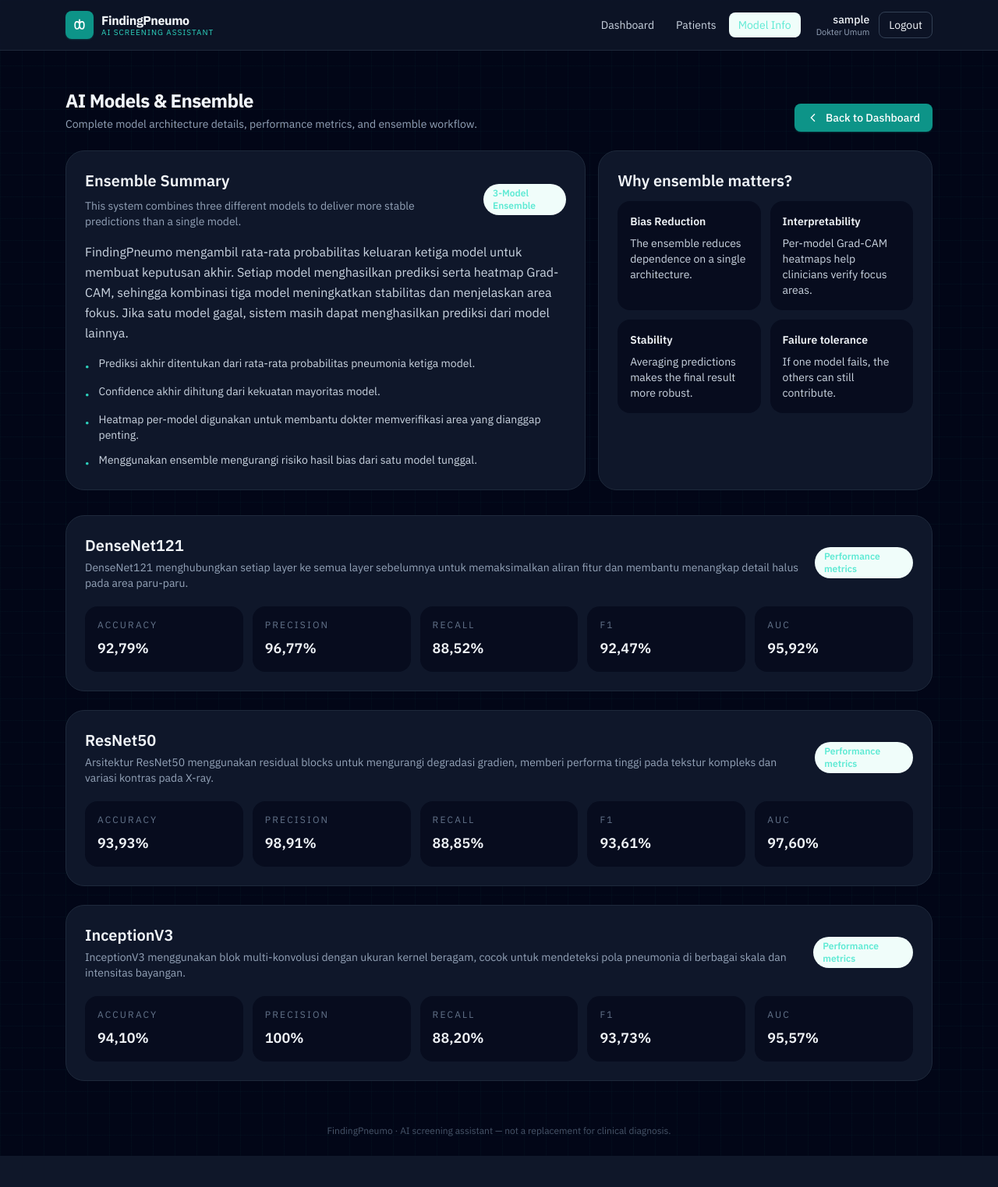
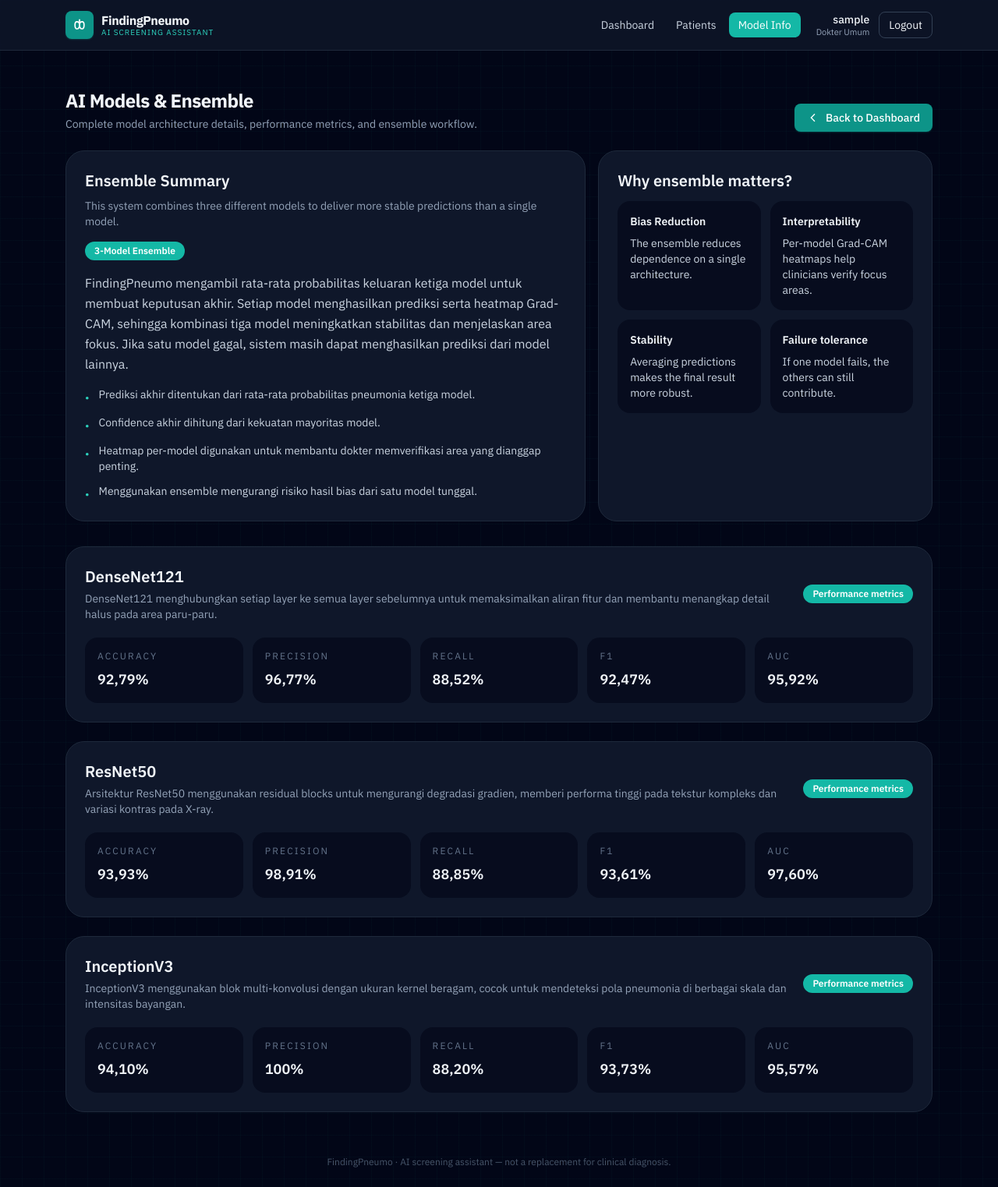
Before and after one commit to mrizkykhatami/finding-pneumo, a Flask app: page /models in a window 1280 px wide. Shown: the whole page at 78% size. Before the commit the page ends 1483 px from the top, so only its background shows below. Run offline with Flask 3, Linux system fonts and the light colour scheme; the visitor is signed in with stand-in values (Sample User, id 1); some libraries are stand-ins or nearby versions.

Commit message:
fix README + fix UI colour and layout

```diff
--- a/app/templates/base.html
+++ b/app/templates/base.html
@@ -70,7 +70,7 @@
       <div class="flex items-center gap-3">
         {% if current_user.is_authenticated %}
           <nav class="hidden md:flex items-center gap-1 mr-2">
-            {% set nav_active = 'bg-clinic-50 text-clinic-700 dark:bg-clinic-950/40 dark:text-clinic-300' %}
+            {% set nav_active = 'bg-clinic-700 text-white dark:bg-clinic-500 dark:text-white' %}
             {% set nav_idle = 'text-slate-600 dark:text-slate-300 hover:bg-slate-100 dark:hover:bg-slate-800' %}
             <a href="{{ url_for('dashboard') }}"
                class="text-sm px-3 py-1.5 rounded-lg transition {{ nav_active if request.endpoint == 'dashboard' else nav_idle }}">
@@ -106,7 +106,7 @@
           {% if category == 'error' %}
             bg-rose-50 text-rose-700 border-rose-200 dark:bg-rose-950/40 dark:text-rose-300 dark:border-rose-900
           {% else %}
-            bg-clinic-50 text-clinic-700 border-clinic-200 dark:bg-clinic-950/40 dark:text-clinic-300 dark:border-clinic-900
+            bg-clinic-700 text-white border-clinic-200 dark:bg-clinic-500 dark:text-white dark:border-clinic-900
           {% endif %}">
           {{ message }}
         </div>
--- a/app/templates/dashboard.html
+++ b/app/templates/dashboard.html
@@ -68,7 +68,7 @@
               {% if scan.hasil_prediksi|upper == 'PNEUMONIA' %}
                 <span class="inline-flex px-2.5 py-0.5 rounded-full text-xs font-medium bg-rose-50 text-rose-700 dark:bg-rose-950/40 dark:text-rose-300">Pneumonia</span>
               {% else %}
-                <span class="inline-flex px-2.5 py-0.5 rounded-full text-xs font-medium bg-clinic-50 text-clinic-700 dark:bg-clinic-950/40 dark:text-clinic-300">Normal</span>
+                <span class="inline-flex px-2.5 py-0.5 rounded-full text-xs font-medium bg-clinic-700 text-white dark:bg-clinic-500 dark:text-white">Normal</span>
               {% endif %}
             {% else %}
               <span class="text-slate-400 text-xs">Not processed yet</span>
--- a/app/templates/model_info.html
+++ b/app/templates/model_info.html
@@ -21,14 +21,14 @@
 <div class="grid gap-4 lg:grid-cols-[1.4fr_0.9fr] mb-8">
   <div class="space-y-4">
     <div class="bg-white dark:bg-slate-900 border border-slate-200 dark:border-slate-800 rounded-3xl p-6">
-      <div class="flex items-center justify-between gap-4 mb-4">
-        <div>
+      <div class="flex flex-wrap items-start justify-between gap-4 mb-4">
+        <div class="min-w-0">
           <h2 class="text-xl font-semibold">Ensemble Summary</h2>
           <p class="mt-2 text-slate-500 dark:text-slate-400 text-sm">
             This system combines three different models to deliver more stable predictions than a single model.
           </p>
         </div>
-        <span class="inline-flex px-3 py-1 rounded-full text-xs font-semibold bg-clinic-50 text-clinic-700 dark:bg-clinic-950/40 dark:text-clinic-300">
+        <span class="inline-flex items-center shrink-0 whitespace-nowrap rounded-full bg-clinic-700 text-white dark:bg-clinic-500 dark:text-white px-3 py-1 text-xs font-semibold mt-1 sm:mt-0">
           3-Model Ensemble</span>
       </div>
       <p class="text-slate-600 dark:text-slate-300 leading-relaxed">{{ ensemble.summary }}</p>
@@ -71,12 +71,12 @@
 <section class="space-y-6">
   {% for model in models %}
   <div class="bg-white dark:bg-slate-900 border border-slate-200 dark:border-slate-800 rounded-3xl p-6 shadow-sm shadow-slate-200/50 dark:shadow-none">
-    <div class="flex flex-col sm:flex-row sm:items-center sm:justify-between gap-4 mb-5">
-      <div>
+    <div class="flex flex-col gap-3 sm:flex-row sm:items-center sm:justify-between mb-5">
+      <div class="min-w-0">
         <h3 class="text-xl font-semibold">{{ model.name }}</h3>
         <p class="text-sm text-slate-500 dark:text-slate-400 mt-1">{{ model.description }}</p>
       </div>
-      <div class="inline-flex items-center rounded-full bg-clinic-50 text-clinic-700 dark:bg-clinic-950/40 dark:text-clinic-300 px-3 py-1 text-xs font-semibold">
+      <div class="inline-flex shrink-0 whitespace-nowrap items-center rounded-full bg-clinic-700 text-white dark:bg-clinic-500 dark:text-white px-3 py-1 text-xs font-semibold">
         Performance metrics</div>
     </div>
 
```
Also changed, not shown: README.md.
